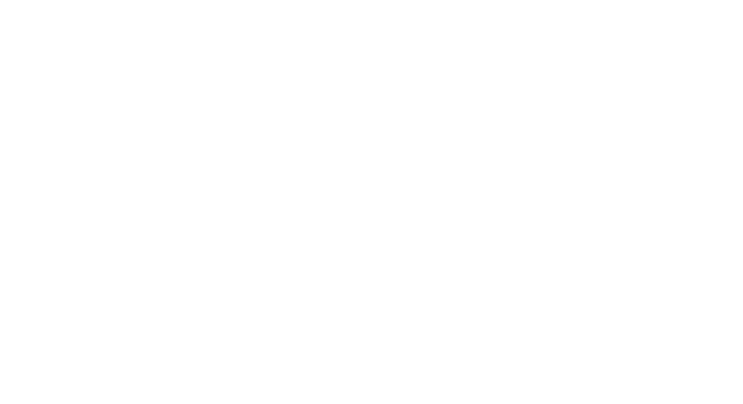
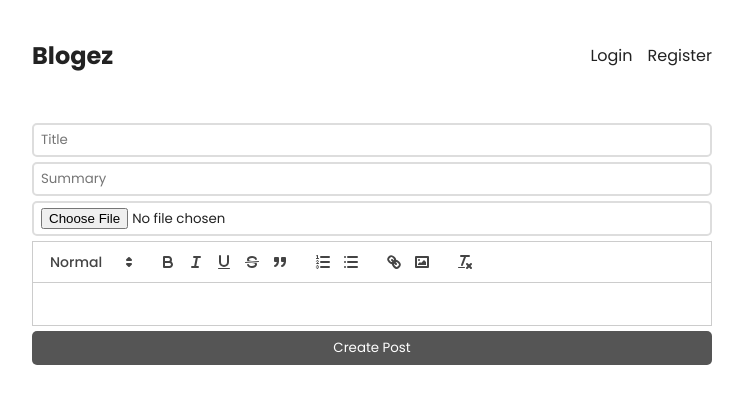
Before and after one commit to mridul891/Blogez, a React (Vite) app in the folder client/: page /create in a window 1280 px wide. Before the commit this address had no page. Shown: the top 404 px of the page, without its empty margins (268-1011 px from the left). Built offline with nearby package versions, Linux system fonts and the light colour scheme; no server answers.

Commit message:
react quill editor added

```diff
--- a/client/package.json
+++ b/client/package.json
@@ -12,6 +12,7 @@
   "dependencies": {
     "react": "^18.2.0",
     "react-dom": "^18.2.0",
+    "react-quill": "^2.0.0",
     "react-router-dom": "^6.23.1"
   },
   "devDependencies": {
--- a/client/src/App.css
+++ b/client/src/App.css
@@ -92,6 +92,7 @@
   padding: 7px 0px;
 }
 
-form h1 {
+form.login h1,
+form.register h1 {
   text-align: center;
 }
--- a/client/src/App.jsx
+++ b/client/src/App.jsx
@@ -4,7 +4,8 @@
 import Layout from "./Layout";
 import IndexPage from "./pages/IndexPage";
 import Register from "./Component/Register";
-import {  UserContextProvider } from "./Context/UserContext";
+import { UserContextProvider } from "./Context/UserContext";
+import CreatePost from "./Component/CreatePost";
 function App() {
   return (
     <UserContextProvider>
@@ -13,6 +14,7 @@
           <Route index element={<IndexPage />} />
           <Route path="/login" element={<Login />} />
           <Route path="/register" element={<Register />} />
+          <Route path="/create" element={<CreatePost />} />
         </Route>
       </Routes>
     </UserContextProvider>
--- /dev/null
+++ b/client/src/Component/CreatePost.jsx
@@ -0,0 +1,56 @@
+import { useState } from "react";
+import ReactQuill from "react-quill";
+import "react-quill/dist/quill.snow.css";
+const modules = {
+  toolbar: [
+    [{ header: [1, 2, false] }],
+    ["bold", "italic", "underline", "strike", "blockquote"],
+    [{ list: "ordered" }, { list: "bullet" }],
+    ["link", "image"],
+    ["clean"],
+  ],
+};
+
+const formats = [
+  "headers",
+  "bold",
+  "italic",
+  "underline",
+  "strike",
+  "blockquote",
+  "list",
+  "bullet",
+  "indent",
+  "link",
+  "image",
+];
+const CreatePost = () => {
+  const [title, setTitle] = useState("");
+  const [summary, setSummary] = useState("");
+  const [content, setContent] = useState("");
+
+  return (
+    <form>
+      <input
+        type="title"
+        placeholder={"Title"}
+        onChange={(e) => setTitle(e.target.value)}
+      />
+      <input
+        type="summary"
+        placeholder={"Summary"}
+        onChange={(e) => setSummary(e.target.value)}
+      />
+      <input type="file" />
+      <ReactQuill
+        value={content}
+        modules={modules}
+        formats={formats}
+        onChange={(newValue) => setContent(newValue)}
+      />
+      <button style={{ marginTop: "5px" }}>Create Post</button>
+    </form>
+  );
+};
+
+export default CreatePost;
```
Also changed, not shown: 1 other file (tests, documents, lock files or other folders).
